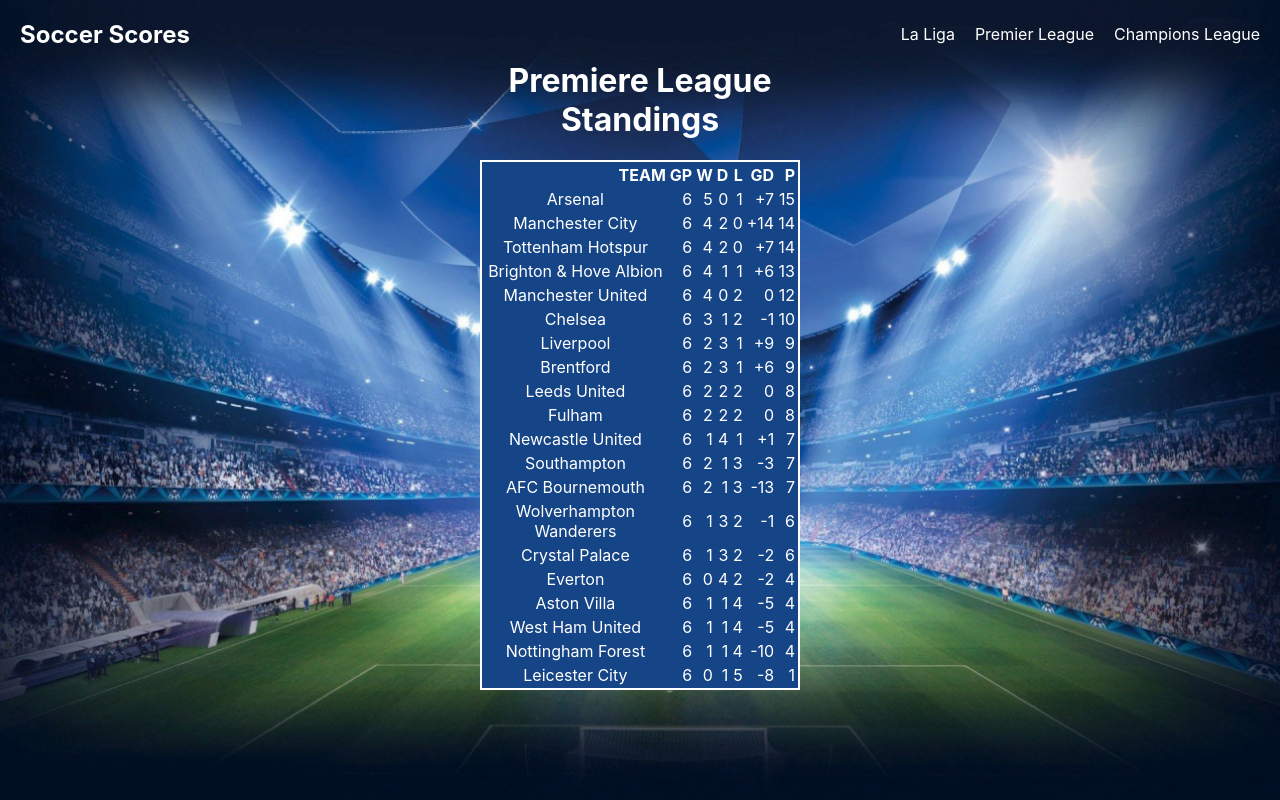
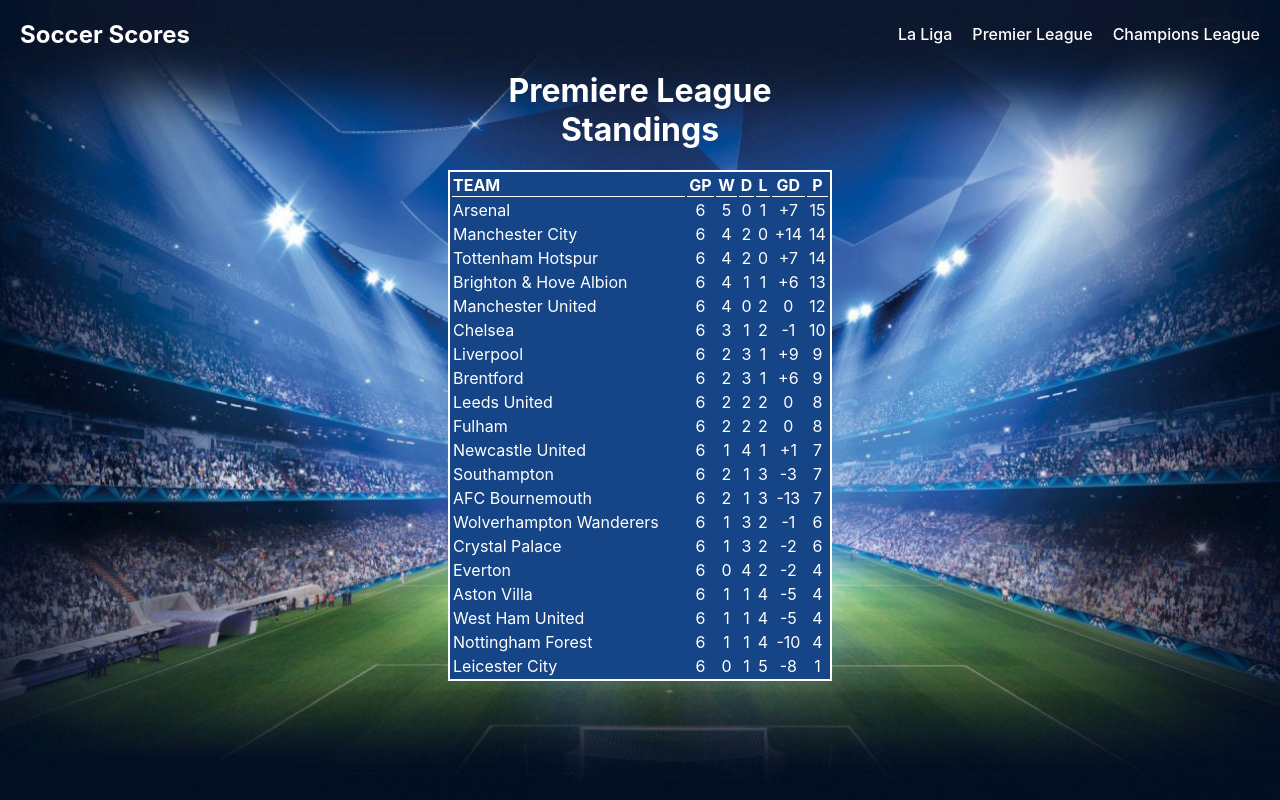
Before and after one commit to isaicastro1/Soccer-Scout, a JavaScript app: page /premier in a window 1280 px wide. Built offline with nearby package versions, Linux system fonts and the light colour scheme; the HTML template or start-up script is replaced by a standard one.

Commit message:
Converted css files to sass. Added react router links and routes for nav bar

```diff
--- a/package.json
+++ b/package.json
@@ -10,6 +10,7 @@
     "react-dom": "^18.2.0",
     "react-router-dom": "^6.4.2",
     "react-scripts": "5.0.1",
+    "sass": "^1.55.0",
     "web-vitals": "^2.1.4"
   },
   "scripts": {
--- a/src/Components/NavBar/NavBar.css
+++ /dev/null
@@ -1,34 +0,0 @@
-.nav {
-  display: flex;
-  justify-content: space-between;
-  gap: 30px;
-  width: 100%;
-  max-width: 1600px;
-  margin-right: 80px;
-  align-items: center;
-  color: white;
-  position: fixed;
-}
-
-.nav-ul {
-  display: flex;
-  justify-content: space-between;
-  gap: 20px;
-  margin-right: 20px;
-}
-
-.page-title {
-  margin-left: 20px;
-}
-
-ul li {
-  list-style: none;
-  transition: 0.2s;
-  font-size: 1rem;
-  font-weight: 400;
-}
-
-ul li:hover {
-  cursor: pointer;
-  text-decoration: underline;
-}
--- a/src/Components/NavBar/NavBar.js
+++ b/src/Components/NavBar/NavBar.js
@@ -1,16 +1,20 @@
-import { Outlet } from "react-router-dom";
-import "./NavBar.css";
+import { Outlet, Link } from "react-router-dom";
+import "./NavBar.scss";
 
 function NavBar() {
   return (
     <>
       <div className="nav">
-        <div>
+        <Link className="link" to="/">
           <h2 className="page-title">Soccer Scores</h2>
-        </div>
+        </Link>
         <ul className="nav-ul no-select">
-          <li>La Liga</li>
-          <li>Premier League</li>
+          <Link className="link" to="laliga">
+            <li>La Liga</li>
+          </Link>
+          <Link className="link" to="premier">
+            <li>Premier League</li>
+          </Link>
           <li>Champions League</li>
         </ul>
       </div>
--- /dev/null
+++ b/src/Components/NavBar/NavBar.scss
@@ -0,0 +1,38 @@
+.nav {
+  display: flex;
+  justify-content: space-between;
+  gap: 30px;
+  width: 100%;
+  max-width: 1600px;
+  margin-right: 80px;
+  align-items: center;
+  color: white;
+  position: fixed;
+
+  .link {
+    text-decoration: none;
+    color: #fff;
+  }
+  .page-title {
+    margin-left: 20px;
+  }
+
+  .nav-ul {
+    display: flex;
+    justify-content: space-between;
+    gap: 20px;
+    margin-right: 20px;
+  }
+
+  ul li {
+    list-style: none;
+    transition: 0.1s;
+    font-size: 1rem;
+    font-weight: 500;
+
+    &:hover {
+      cursor: pointer;
+      text-decoration: underline;
+    }
+  }
+}
--- a/src/Components/ScoreTableLaLiga/ScoreTable.css
+++ /dev/null
@@ -1,50 +0,0 @@
-.prem,
-.la-liga {
-  display: flex;
-  justify-content: center;
-  width: 100%;
-  height: calc(100vh - 70px);
-  color: white;
-  align-items: center;
-}
-
-header {
-  width: 25vw;
-  text-align: center;
-}
-
-tbody {
-  display: table-row-group;
-  vertical-align: middle;
-  border-color: inherit;
-}
-
-table tr {
-  text-align: right;
-  border-top: 1px solid #edeef0;
-}
-
-.league-table {
-  display: flex;
-  flex-direction: column;
-}
-
-.standings {
-  width: 25vw;
-  background-color: #154586;
-  color: white;
-  border: 2px solid white;
-}
-
-tbody a {
-  text-decoration: none;
-  color: inherit;
-}
-
-.team-name {
-  text-align: center;
-}
-
-.team-name:hover {
-  outline: 1px solid white;
-}
--- /dev/null
+++ b/src/Components/ScoreTableLaLiga/ScoreTable.scss
@@ -0,0 +1,67 @@
+.prem,
+.la-liga {
+  display: flex;
+  justify-content: center;
+  width: 100%;
+  height: calc(100vh - 70px);
+  color: white;
+  align-items: center;
+
+  .league-table {
+    display: flex;
+    flex-direction: column;
+  }
+
+  header {
+    width: 30vw;
+    text-align: center;
+  }
+
+  .standings {
+    max-height: 500px;
+    width: 30vw;
+    background-color: #154586;
+    color: white;
+    border: 2px solid white;
+  }
+
+  table tr {
+    text-align: right;
+    border-top: 1px solid #edeef0;
+
+    th {
+      border-bottom: 1px solid white;
+    }
+
+    .right {
+      text-align: center;
+
+      &:hover {
+        cursor: default;
+      }
+    }
+
+    .left {
+      text-align: left;
+    }
+  }
+
+  tbody {
+    display: table-row-group;
+    vertical-align: middle;
+    border-color: inherit;
+
+    .team-name {
+      text-align: left;
+
+      &:hover {
+        outline: 1px solid white;
+        cursor: pointer;
+      }
+    }
+    a {
+      text-decoration: none;
+      color: inherit;
+    }
+  }
+}
--- a/src/Components/ScoreTableLaLiga/ScoreTableLaLiga.js
+++ b/src/Components/ScoreTableLaLiga/ScoreTableLaLiga.js
@@ -1,4 +1,4 @@
-import "./ScoreTable.css";
+import "./ScoreTable.scss";
 const ScoreTable = () => {
   return (
     <div className="la-liga">
--- a/src/Components/ScoreTablePrem/ScoreTablePrem.js
+++ b/src/Components/ScoreTablePrem/ScoreTablePrem.js
@@ -1,3 +1,5 @@
+import "../ScoreTableLaLiga/ScoreTable.scss";
+
 const ScoreTablePrem = () => {
   return (
     <div className="prem">
--- /dev/null
+++ b/src/Components/ScoreTablePrem/ScoreTablePrem.scss
@@ -0,0 +1,4 @@
+// .standings {
+//   max-height: 100px;
+//   border: 10px solid red;
+// }
--- a/src/routes/Home/Home.js
+++ b/src/routes/Home/Home.js
@@ -1,9 +1,9 @@
-import "./Home.css";
+import "./Home.scss";
 
 const Home = () => {
   return (
-    <div>
-      <h2>I am the home page</h2>
+    <div className="home-container">
+      <h2>Find your favorite team's standings!</h2>
     </div>
   );
 };
--- a/src/routes/Home/Home.css
+++ b/src/routes/Home/Home.scss
@@ -1,6 +1,10 @@
-h2 {
-  color: white;
+.home-container {
   display: flex;
   justify-content: center;
   align-items: center;
+  height: 100vh;
+
+  h2 {
+    color: white;
+  }
 }
```
Also changed, not shown: 1 other file (tests, documents, lock files or other folders).
